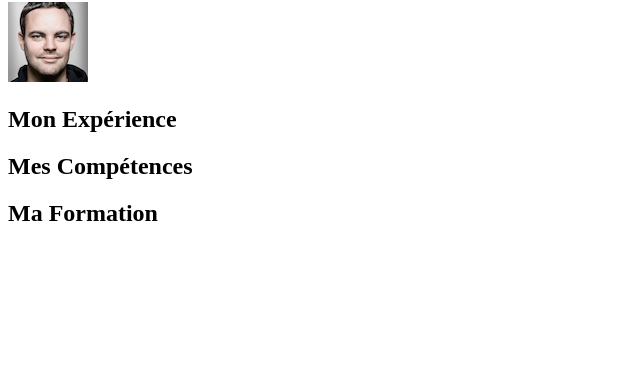
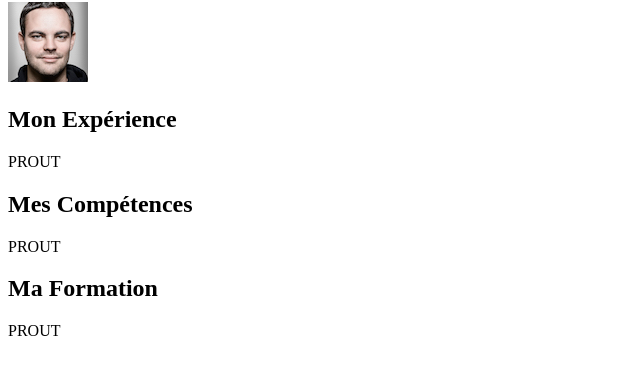
Before and after one commit to Killingindustry/Killingindustry, a plain HTML site: page index.html in a window 1280 px wide. Shown: the part 78-452 px from the top of the page, without its empty margins (0-640 px from the left). Drawn offline with Linux system fonts and the light colour scheme.

Commit message:
PARAGRAPHE

```diff
--- a/index.html
+++ b/index.html
@@ -19,12 +19,20 @@
         <h2>
             Mon Expérience
         </h2>
-
+        <p>
+            PROUT
+        </p>
         <h2>
             Mes Compétences
         </h2>
+        <p>
+            PROUT
+        </p>
         <h2>
             Ma Formation
         </h2>
+        <p>
+            PROUT
+        </p>
     </body>
 </html>
```
